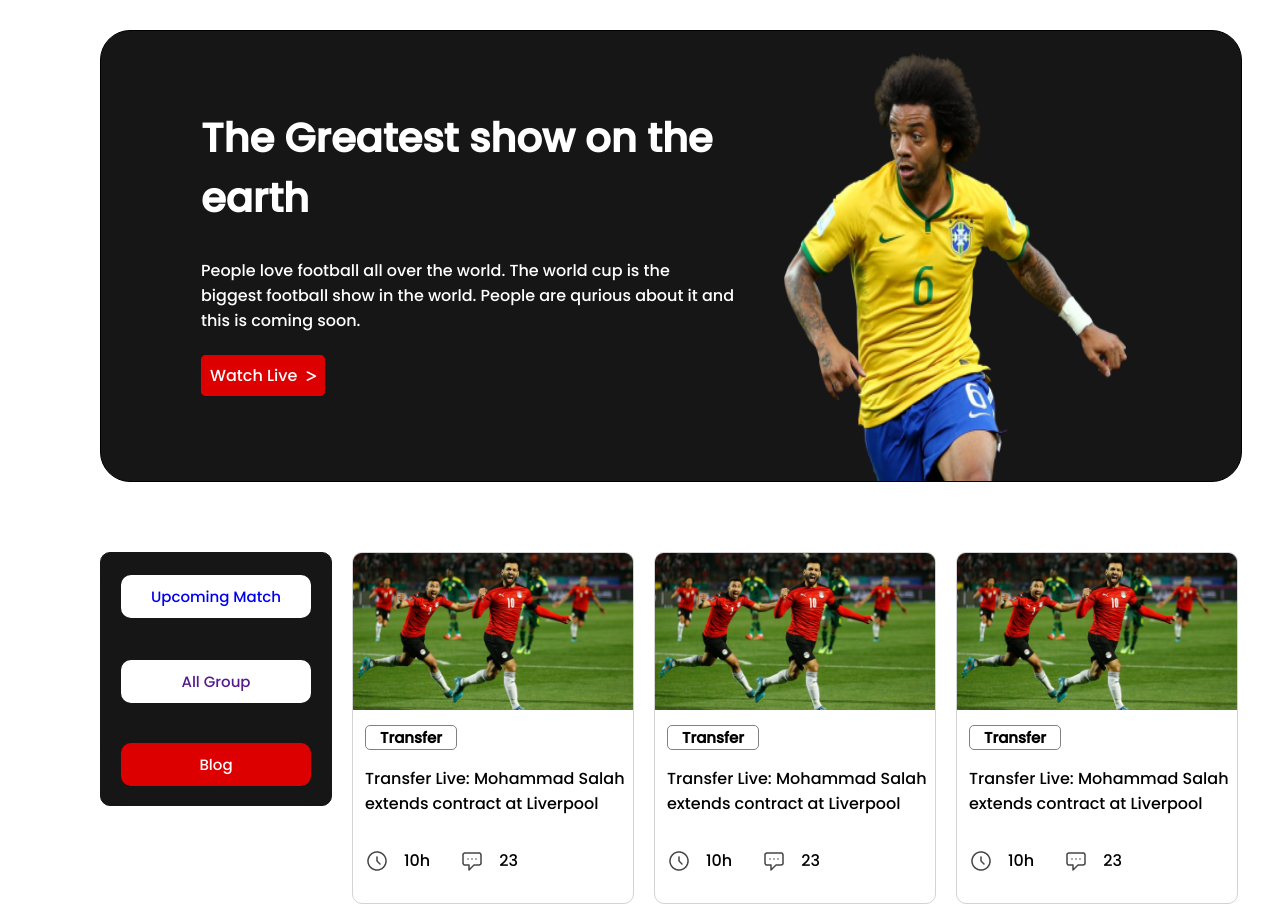
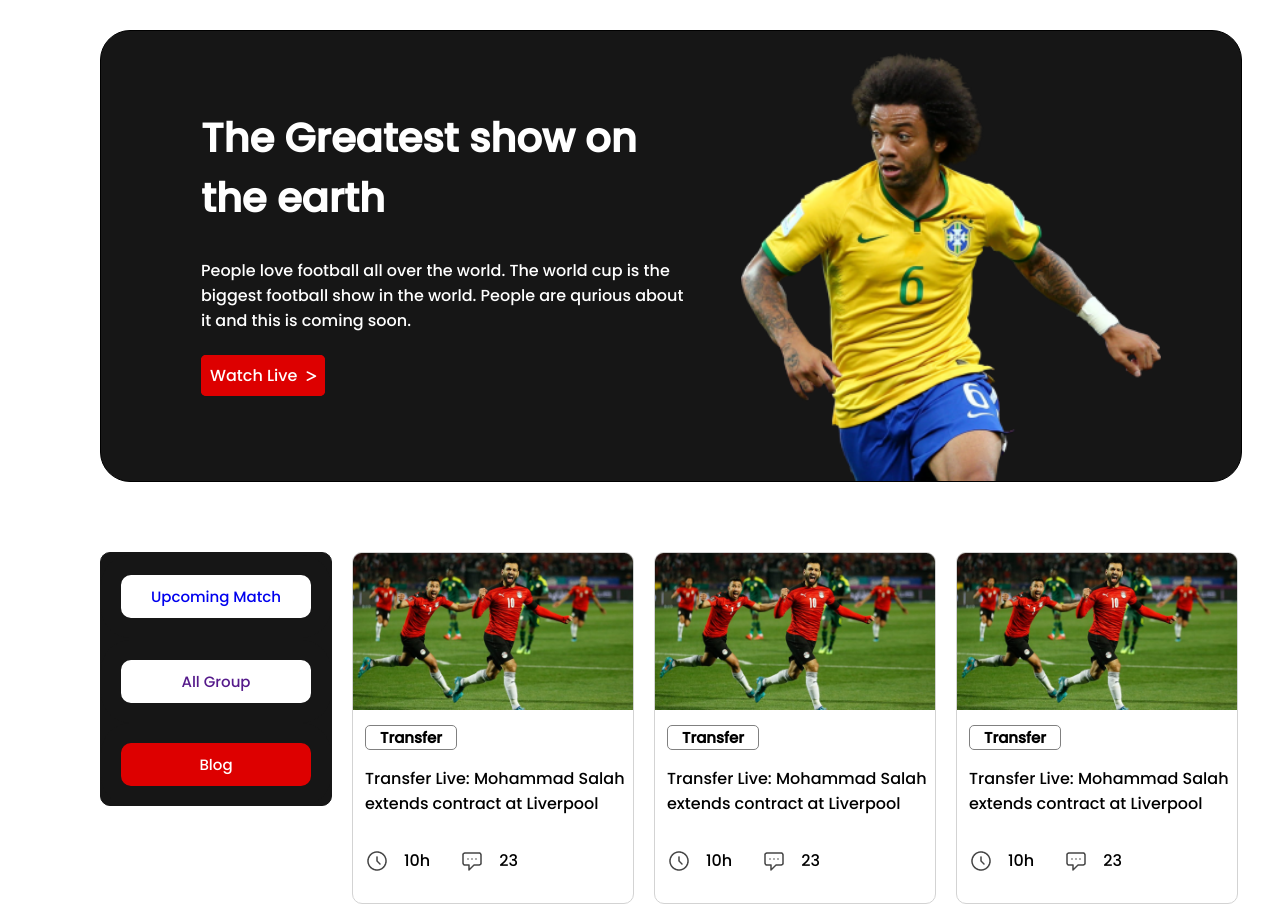
Before and after one commit to rifatahmed787/world-cup, a plain HTML site: page index.html in a window 1280 px wide. Shown: the top 907 px of the page. Drawn offline with Linux system fonts and the light colour scheme.

Commit message:
simple commit

```diff
--- a/styles/style.css
+++ b/styles/style.css
@@ -63,7 +63,7 @@ header {
     margin-top: 20px;
     margin-right: 80px;
     height: 430px;
-    width: 75%;
+    width: 420px;
 }
 
 /*---------------------
```
